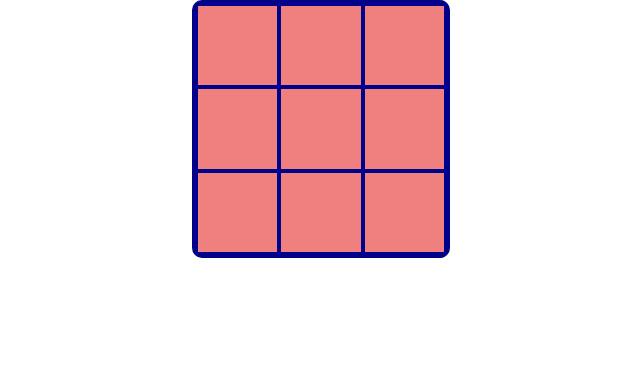
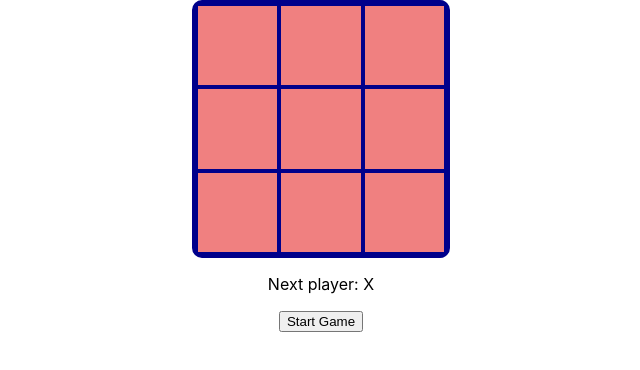
Before and after one commit to shuampi/ticktock-game, a React (Create React App) app: page / in a window 1280 px wide. Shown: the top 370 px of the page, without its empty margins (319-959 px from the left). Built offline with nearby package versions, Linux system fonts and the light colour scheme.

Commit message:
added functionality to the game

```diff
--- a/src/components/Board/Board.tsx
+++ b/src/components/Board/Board.tsx
@@ -4,7 +4,7 @@ import style from "./board.module.css";
 
 interface boardProps {
   square: (string | null)[];
-  onClick?: (i: number) => void;
+  onClick: (i: number) => void;
 }
 
 // const style = {
@@ -19,11 +19,14 @@ interface boardProps {
 
 const Board = ({ square, onClick }: boardProps) => {
   return (
+    <>
     <div className={style.board}>
       {square.map((square, index) => (
-        <Square key={index} value={square} onClick={() => onClick} />
+        <Square key={index} value={square} onClick={() => onClick(index)} />
       ))}
     </div>
+
+    </>
   );
 };
 
--- a/src/components/Game/Game.tsx
+++ b/src/components/Game/Game.tsx
@@ -1,39 +1,46 @@
-import React from 'react'
-import { useState } from 'react'
-import { calculateWinner } from '../../helpers/helpers'
-import Board from '../Board/Board'
+import React from "react";
+import { useState } from "react";
+import { calculateWinner } from "../../helpers/helpers";
+import Board from "../Board/Board";
 
 // interface gameProps{
 
 // }
 
 const Game = () => {
-    const [board, setBoard] = useState<(string | null) []>(Array(9).fill(null))
-    const [xIsNext, setXIsNext] = useState(true)
-    const winner = calculateWinner(board)
+  const [board, setBoard] = useState<(string | null)[]>(Array(9).fill(null));
+  const [xIsNext, setXIsNext] = useState(true);
+  const winner = calculateWinner(board);
 
   const handleClick = (i: number) => {
     const boardCopy = [...board];
     //if square is fill or there is a winner, does not return anything.
-      if (winner || boardCopy[i]) return
+    if (winner || boardCopy[i]) return;
     // add an O or X in a square if it is empty and change the state
-      boardCopy[i] = xIsNext ? 'X' : 'O'
-      setBoard(boardCopy)
-      setXIsNext(!xIsNext)
-    }
+    boardCopy[i] = xIsNext ? "X" : "O";
+    setBoard(boardCopy);
+    setXIsNext(!xIsNext);
+  };
   // const jumpTo = () => {
 
   // }
-    // const renderMoves = () => {
-
-    // }
+  const renderMoves = () => {
+    return (
+      <button onClick={() => setBoard(Array(9).fill(null))}>Start Game</button>
+    );
+  };
 
   return (
     <div>
-        <Board square = {board} onClick={handleClick}/>
+      <Board square={board} onClick={handleClick} />
+      <div>
+        <p>
+          {winner ? `Winner: ${winner}` : `Next player: ${xIsNext ? "X" : "O"}`}
+        </p>
       </div>
+      {renderMoves()}
+    </div>
+  );
+};
 
-  )
-}
-
-export default Game
+export default Game;
```
Lines whose indentation alone changed are shown as unchanged.
